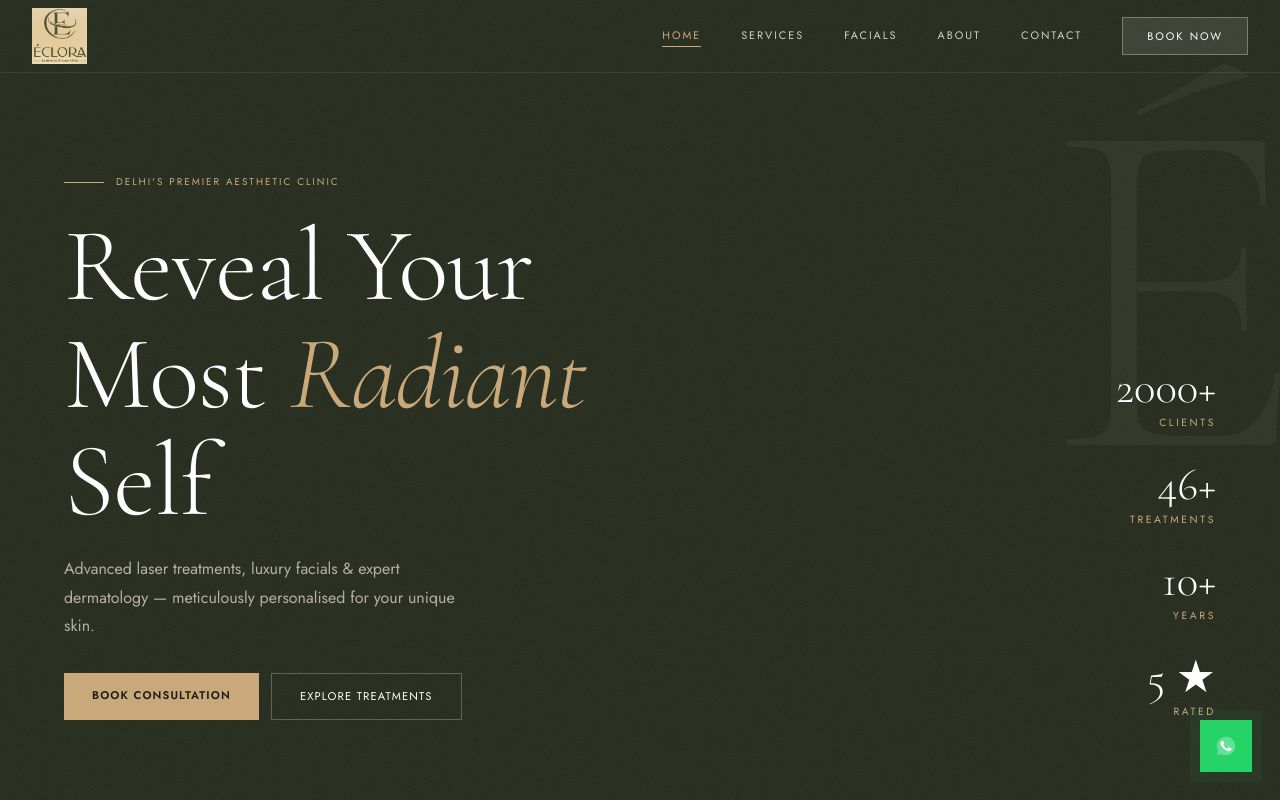
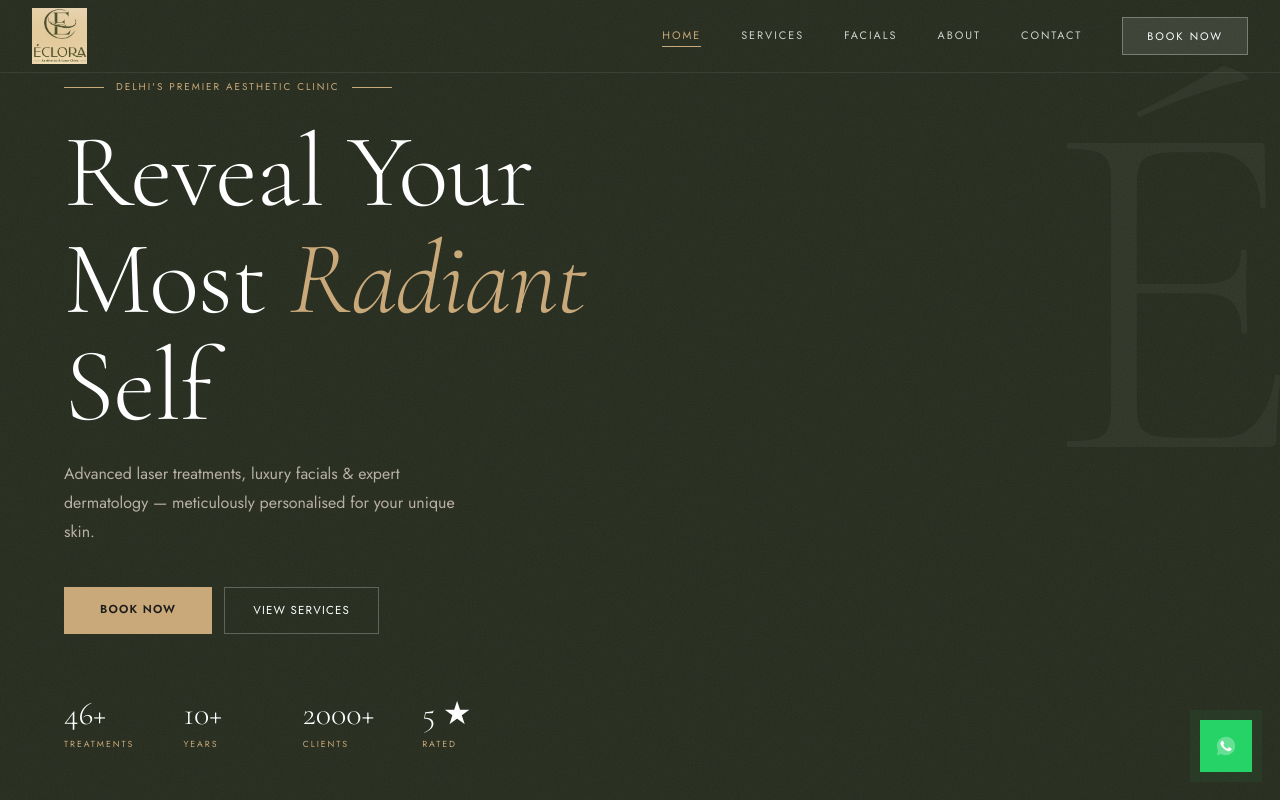
Before and after one commit to desirediv0/eclora, a Next.js app: page / in a window 1280 px wide. Shown: the top 800 px of the page. Built offline with nearby package versions, Linux system fonts and the light colour scheme.

Commit message:
feat: initialize homepage with hero section, service showcase, and testimonials

```diff
--- a/src/app/page.js
+++ b/src/app/page.js
@@ -143,6 +143,15 @@ export default function HomePage() {
         .tab-off{background:transparent;color:var(--olive);border:1px solid #D4CAB8;}
         .hide-scroll::-webkit-scrollbar{display:none;}
         .hide-scroll{-ms-overflow-style:none;scrollbar-width:none;}
+        @media(min-width:768px){
+          .svc-grid{display:grid; grid-template-columns:repeat(2,1fr);}
+          .svc-grid .svc-row:nth-child(odd){border-right:1px solid #E0D8CC;}
+        }
+        @media(min-width:1024px){
+          .svc-grid{grid-template-columns:repeat(3,1fr);}
+          .svc-grid .svc-row{border-right:1px solid #E0D8CC;}
+          .svc-grid .svc-row:nth-child(3n){border-right:none;}
+        }
       `}} />
 
       <div className="w-full" style={{ fontFamily: "var(--jost)", background: "var(--parchment)" }}>
@@ -150,7 +159,7 @@ export default function HomePage() {
         {/* ══ HERO ══════════════════════════════════════════════ */}
         <section
           ref={heroRef}
-          className="relative flex flex-col justify-end overflow-hidden min-h-screen pt-20 pb-12 sm:pb-20"
+          className="relative flex flex-col justify-center overflow-hidden min-h-screen pt-24 sm:pt-20 pb-12 sm:pb-20"
           style={{ background: "var(--olive-dark)" }}
         >
           <Grain opacity={0.06} />
@@ -158,17 +167,18 @@ export default function HomePage() {
             <span className="text-white" style={{ fontSize: "clamp(160px,38vw,580px)", lineHeight: 1, fontWeight: 300 }}>É</span>
           </motion.div>
 
-          <div className="relative z-10 w-full max-w-7xl mx-auto px-5 sm:px-8 lg:px-16">
-            <motion.div variants={stagger} initial="hidden" animate="show">
+          <div className="relative z-10 w-full max-w-7xl mx-auto px-5 sm:px-8 lg:px-16 flex flex-col items-center sm:items-start text-center sm:text-left">
+            <motion.div variants={stagger} initial="hidden" animate="show" className="flex flex-col items-center sm:items-start">
 
               <motion.div variants={fadeUp} className="flex items-center gap-3 mb-5 sm:mb-6">
-                <span className="e-rule" />
+                <span className="e-rule hidden sm:block" />
                 <span className="jost uppercase tracking-[0.2em]" style={{ color: "var(--gold)", fontSize: "0.62rem" }}>
                   Delhi's Premier Aesthetic Clinic
                 </span>
+                <span className="e-rule hidden sm:block" />
               </motion.div>
 
-              <motion.h1 variants={fadeUp} className="cf text-white" style={{ fontSize: "clamp(2.8rem,9vw,6.5rem)", fontWeight: 300, lineHeight: 1.03, letterSpacing: "-0.01em" }}>
+              <motion.h1 variants={fadeUp} className="cf text-white" style={{ fontSize: "clamp(2.5rem,9vw,6.5rem)", fontWeight: 300, lineHeight: 1.03, letterSpacing: "-0.01em" }}>
                 Reveal Your<br />
                 Most <em style={{ color: "var(--gold)", fontStyle: "italic" }}>Radiant</em><br />
                 Self
@@ -179,40 +189,27 @@ export default function HomePage() {
                 meticulously personalised for your unique skin.
               </motion.p>
 
-              <motion.div variants={fadeUp} className="flex gap-3 flex-wrap mt-6 sm:mt-8">
-                <Link href="/book" className="jost uppercase font-semibold hover:opacity-90 transition-opacity" style={{ background: "var(--gold)", color: "var(--ink)", letterSpacing: "0.1em", fontSize: "0.7rem", padding: "0.875rem 1.75rem", display: "inline-block" }}>
-                  Book Consultation
+              <motion.div variants={fadeUp} className="flex gap-3 justify-center sm:justify-start flex-wrap mt-8 sm:mt-10">
+                <Link href="/book" className="jost uppercase font-semibold hover:opacity-90 transition-opacity" style={{ background: "var(--gold)", color: "var(--ink)", letterSpacing: "0.1em", fontSize: "0.72rem", padding: "0.875rem 2.25rem", display: "inline-block" }}>
+                  Book Now
                 </Link>
-                <Link href="/services" className="jost uppercase hover:border-[var(--gold)] hover:text-[var(--gold)] transition-colors" style={{ border: "1px solid rgba(255,255,255,0.25)", color: "#fff", letterSpacing: "0.1em", fontSize: "0.7rem", padding: "0.875rem 1.75rem", display: "inline-block" }}>
-                  Explore Treatments
+                <Link href="/services" className="jost uppercase hover:border-[var(--gold)] hover:text-[var(--gold)] transition-colors" style={{ border: "1px solid rgba(255,255,255,0.25)", color: "#fff", letterSpacing: "0.1em", fontSize: "0.72rem", padding: "0.875rem 1.75rem", display: "inline-block" }}>
+                  View Services
                 </Link>
               </motion.div>
             </motion.div>
 
-            {/* ── Mobile stats (4 cols, shown below < lg) ── */}
-            <motion.div initial={{ opacity: 0, y: 16 }} animate={{ opacity: 1, y: 0 }} transition={{ delay: 0.7, duration: 0.8 }}
-              className="grid grid-cols-4 mt-10 sm:mt-12 border border-white/10 lg:hidden"
+            <motion.div initial={{ opacity: 0 }} animate={{ opacity: 1 }} transition={{ delay: 0.4, duration: 0.8 }}
+              className="grid grid-cols-2 md:grid-cols-4 gap-y-10 gap-x-6 md:gap-x-12 mt-10 md:mt-16"
             >
-              {[["2000+", "Clients"], ["46+", "Treatments"], ["10+", "Years"], ["5★", "Rated"]].map(([n, l], i) => (
-                <div key={l} className="text-center py-4 px-1" style={{ borderRight: i < 3 ? "1px solid rgba(255,255,255,0.08)" : "none" }}>
-                  <div className="cf text-white" style={{ fontSize: "clamp(1rem,4vw,1.5rem)", fontWeight: 300, lineHeight: 1 }}>{n}</div>
-                  <div className="jost uppercase mt-1" style={{ color: "var(--gold)", fontSize: "0.48rem", letterSpacing: "0.14em" }}>{l}</div>
+              {[["46+", "Treatments"], ["10+", "Years"], ["2000+", "Clients"], ["5 ★", "Rated"]].map(([n, l]) => (
+                <div key={l} className="flex flex-col items-center sm:items-start">
+                  <div className="cf text-white" style={{ fontSize: "clamp(1.5rem,4vw,2rem)", fontWeight: 300, lineHeight: 1 }}>{n}</div>
+                  <div className="jost uppercase mt-2" style={{ fontSize: "0.55rem", letterSpacing: "0.22em", color: "var(--gold)" }}>{l}</div>
                 </div>
               ))}
             </motion.div>
           </div>
-
-          {/* ── Desktop stats — absolute right, hidden on mobile ── */}
-          <motion.div initial={{ opacity: 0, x: 20 }} animate={{ opacity: 1, x: 0 }} transition={{ delay: 0.6, duration: 1 }}
-            className="absolute right-8 lg:right-16 bottom-20 hidden lg:flex flex-col gap-8 text-right z-10"
-          >
-            {[["2000+", "Clients"], ["46+", "Treatments"], ["10+", "Years"], ["5 ★", "Rated"]].map(([n, l]) => (
-              <div key={l}>
-                <div className="cf text-white" style={{ fontSize: "2.8rem", fontWeight: 300, lineHeight: 1 }}>{n}</div>
-                <div className="jost uppercase mt-1" style={{ color: "var(--gold)", fontSize: "0.65rem", letterSpacing: "0.25em" }}>{l}</div>
-              </div>
-            ))}
-          </motion.div>
         </section>
 
         {/* ══ MARQUEE ══════════════════════════════════════════ */}
@@ -247,7 +244,6 @@ export default function HomePage() {
               </h2>
             </motion.div>
 
-            {/* Border grid — 1 col mobile, 2 col md+ */}
             <div className="border border-[#D9D0C4]">
               {expertise.map((item, i) => {
                 const isRight = i % 2 === 1;
@@ -258,10 +254,8 @@ export default function HomePage() {
                     style={{
                       borderRight: isRight ? "none" : undefined,
                       borderBottom: isBottom ? "none" : "1px solid #D9D0C4",
-                      /* On mobile, always full width so no right border */
                     }}
                   >
-                    {/* On desktop use 2-col via inline grid on parent */}
                     <div className="cf shrink-0 text-[0.72rem] mt-0.5" style={{ color: "var(--gold)", letterSpacing: "0.1em" }}>{item.n}</div>
                     <div>
                       <h3 className="cf" style={{ fontSize: "clamp(1.05rem,2vw,1.4rem)", fontWeight: 400, color: "var(--ink)", marginBottom: "0.5rem" }}>{item.title}</h3>
@@ -272,7 +266,6 @@ export default function HomePage() {
                 );
               })}
             </div>
-            {/* Actual 2-col on md+ via CSS override */}
             <style dangerouslySetInnerHTML={{
               __html: `
               @media(min-width:768px){
@@ -295,7 +288,6 @@ export default function HomePage() {
                 <h2 className="cf" style={{ fontSize: "clamp(1.7rem,4vw,3.2rem)", fontWeight: 300, color: "var(--olive)" }}>Our Treatments</h2>
                 <p className="jost mt-2 text-sm" style={{ color: "var(--muted)" }}>46+ advanced procedures for face, skin &amp; hair</p>
               </div>
-              {/* Tabs scroll on mobile */}
               <div className="flex gap-2 overflow-x-auto hide-scroll pb-0.5 -mx-5 px-5 sm:mx-0 sm:px-0 sm:flex-wrap">
                 {["Face & Laser", "Hair Treatments", "Facials"].map(tab => (
                   <button key={tab} onClick={() => setActiveTab(tab)}
@@ -306,16 +298,13 @@ export default function HomePage() {
             </div>
 
             <AnimatePresence mode="popLayout">
-              <motion.div key={activeTab} initial={{ opacity: 0, y: 10 }} animate={{ opacity: 1, y: 0 }} exit={{ opacity: 0 }} transition={{ duration: 0.3 }}
-                className="border border-[#D9D0C4]"
-              >
-                {/* Mobile: 1 col | md: 2 col | lg: 3 col */}
-                <div className="grid grid-cols-1 md:grid-cols-2 lg:grid-cols-3">
+              <motion.div key={activeTab} initial={{ opacity: 0, y: 10 }} animate={{ opacity: 1, y: 0 }} exit={{ opacity: 0 }} transition={{ duration: 0.3 }}>
+                <div className="svc-grid border border-[#E0D8CC]">
                   {servicesTab[activeTab].map((s, i) => {
                     const total = servicesTab[activeTab].length;
                     return (
-                      <div key={s.id} className="group p-6 sm:p-8 hover:bg-white transition-colors relative cursor-pointer"
-                        style={{ borderBottom: i < total - 1 ? "1px solid #D9D0C4" : "none", borderRight: "none" }}
+                      <div key={s.id} className="svc-row group p-6 sm:p-8 hover:bg-white transition-colors relative cursor-pointer"
+                        style={{ borderBottom: i < total - (total % 3 === 0 ? 3 : total % 3) ? "1px solid #E0D8CC" : "none" }}
                       >
                         <div className="jost uppercase mb-3" style={{ color: "var(--gold)", letterSpacing: "0.15em", fontSize: "0.58rem" }}>{String(s.id).padStart(2, "0")}</div>
                         <h3 className="cf mb-2" style={{ fontSize: "clamp(1rem,2vw,1.2rem)", fontWeight: 400, color: "var(--ink)" }}>{s.title}</h3>
--- a/src/components/Navbar.jsx
+++ b/src/components/Navbar.jsx
@@ -103,7 +103,7 @@ const Navbar = ({ onBookOpen }) => {
               }}
               onError={(e) => {
                 e.currentTarget.style.display = "none";
-                (e.currentTarget.nextSibling).style.display = "block";
+                (e.currentTarget.nextElementSibling).style.display = "block";
               }}
             />
             {/* Fallback text if image 404s */}
```
Also changed, not shown: src/app/services/page.jsx (+16 -8 lines).
